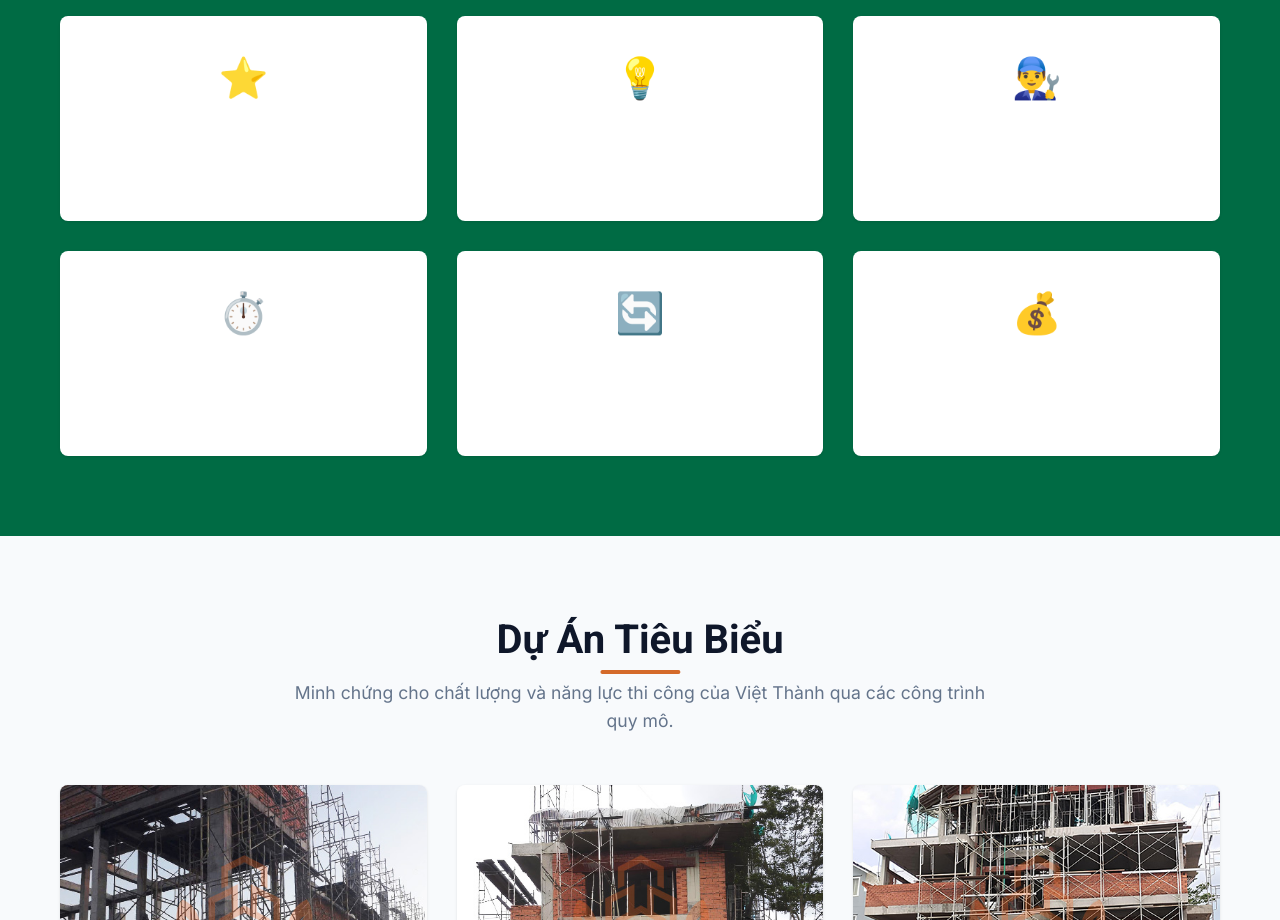
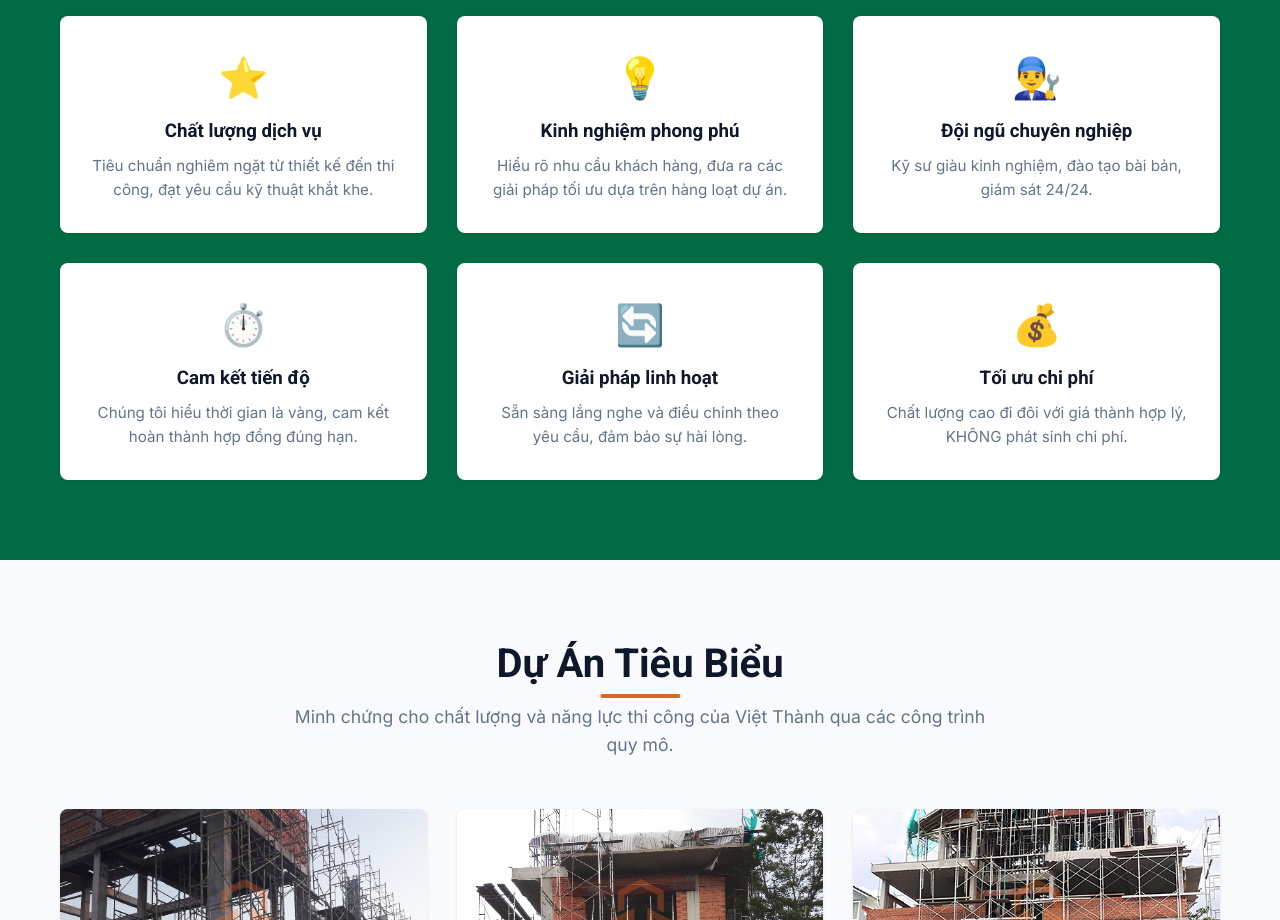
Before and after one commit to 47kiemtien-pixel/vithacons, a React (Vite) app: page / in a window 1280 px wide. Shown: the part 3740-4660 px from the top of the page. Built offline with nearby package versions, Linux system fonts and the light colour scheme.

Commit message:
Fix invisible text: Force dark color for feature items to override global section-bg-dark white text rule

```diff
--- a/src/App.css
+++ b/src/App.css
@@ -1240,6 +1240,17 @@ h6 {
   height: auto;
 }
 
+.feature-item h3 {
+  margin-bottom: 12px;
+  color: var(--dark) !important;
+}
+
+.feature-item p {
+  font-size: 0.95rem;
+  color: var(--gray) !important;
+  line-height: 1.6;
+}
+
 .text-content h3 {
   color: var(--primary);
   font-size: 2rem;
```
